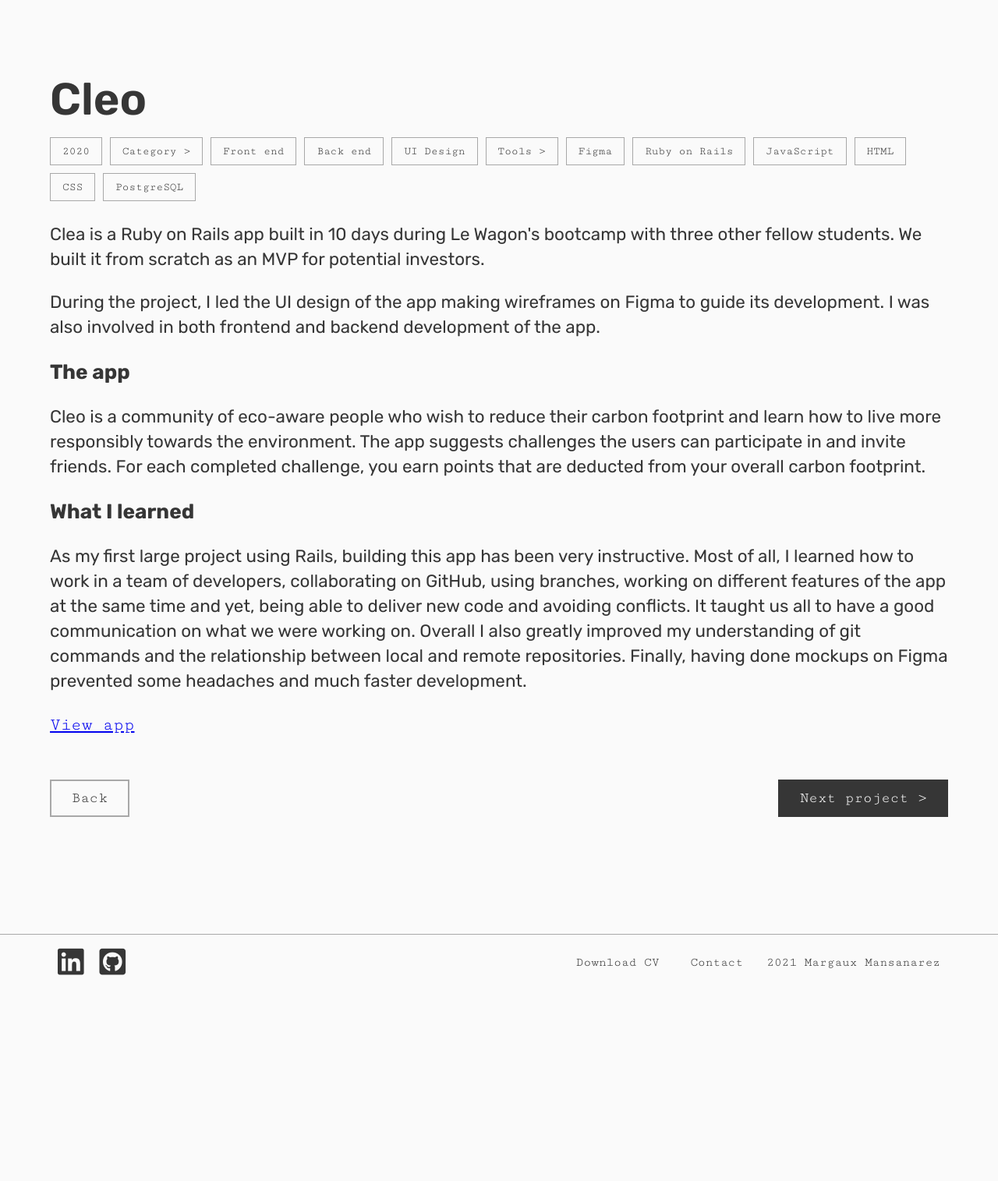
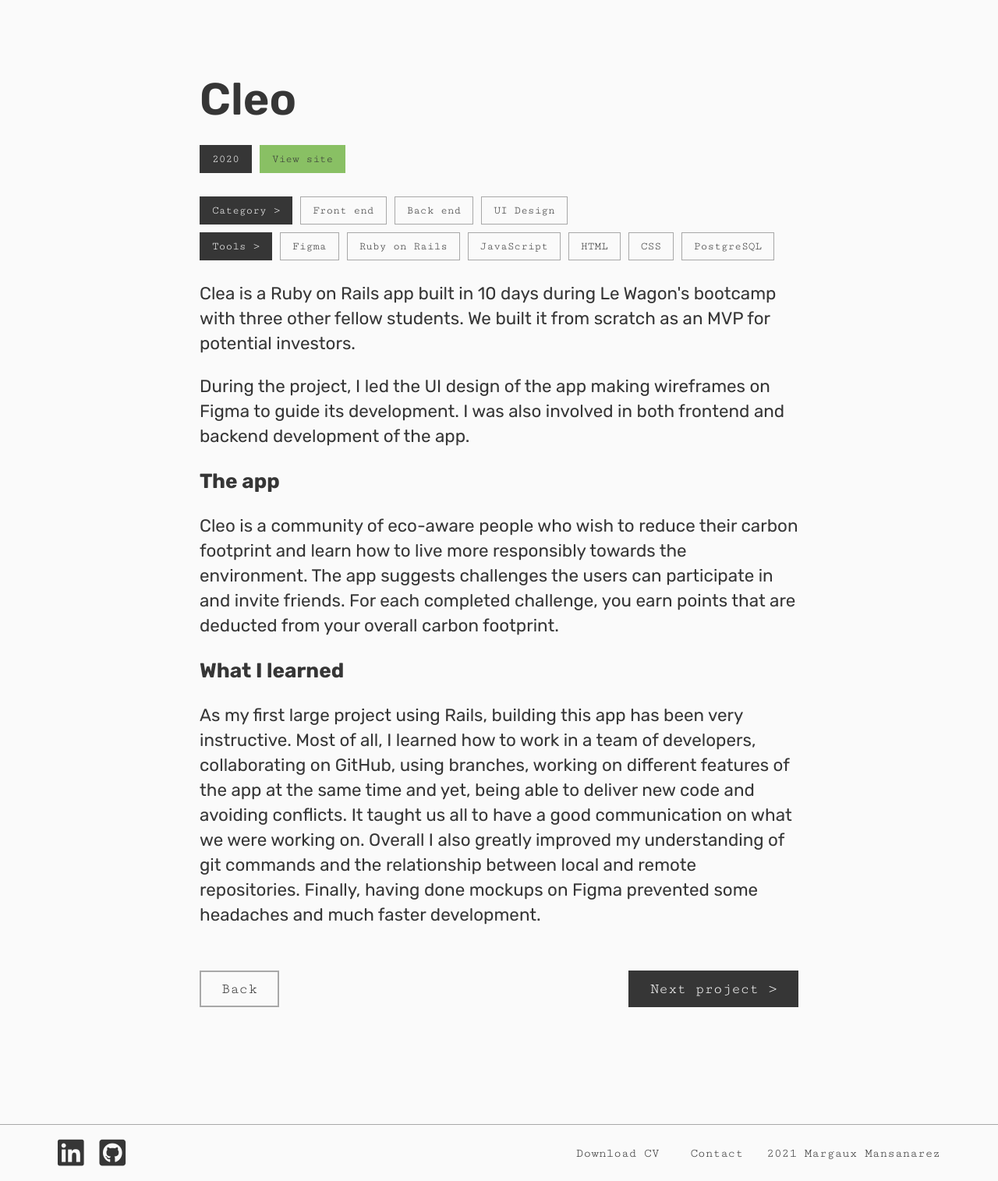
Before and after one commit to margaux-m/portfolio, a PHP site: page /pages/projects/cleo.html in a window 1280 px wide. Shown: the part 137-1652 px from the top of the page at 78% size. Before the commit the page ends 1388 px from the top, so only its background shows below. Run offline with PHP 8.4, Linux system fonts and the light colour scheme; some libraries are stand-ins or nearby versions.

Commit message:
Styled project tags

```diff
--- a/assets/css/components/cards.css
+++ b/assets/css/components/cards.css
@@ -56,39 +56,6 @@
   line-height: 1.4;
 }
 
-/* Tags */
-.tags {
-  font-family: 'Cutive Mono', monospace;
-  font-size: 1rem;
-  display: flex;
-  flex-wrap: wrap;
-  justify-content: center;
-}
-
-.tags-left {
-  justify-content: left;
-  font-size: 0.9rem;
-  margin-top: 10px;
-}
-
-.tag {
-  background-color: #363636;
-  color: #FAFAFA;
-  padding: 3px 15px;
-  margin: 5px;
-}
-
-.tag-outline {
-  border: 1px solid #A8A8A8;
-  padding: 1px 15px;
-  margin: 5px 10px 5px 0px;
-}
-
-.tag-outline:hover {
-  border: 1px solid #363636;
-  box-shadow: 1px 1px 3px rgba(54, 54, 54, 0.2);
-}
-
 /* Logo on hover */
 .project-card:hover {
   color: transparent;
--- a/assets/css/components/container.css
+++ b/assets/css/components/container.css
@@ -5,6 +5,10 @@
 
 .container-body {
   padding-top: 2.8rem;
+}
+
+.container-project {
+  width: 60%;
 }
 
 .cta-container {
--- /dev/null
+++ b/assets/css/components/tag.css
@@ -0,0 +1,49 @@
+.tags {
+  font-family: 'Cutive Mono', monospace;
+  font-size: 1rem;
+  display: flex;
+  flex-wrap: wrap;
+  justify-content: center;
+}
+
+.tags-left {
+  justify-content: left;
+  font-size: 0.9rem;
+}
+
+.tags >  a {
+  text-decoration: none;
+}
+
+.tag {
+  background-color: #363636;
+  color: #FAFAFA;
+  padding: 3px 15px;
+  margin: 3px;
+}
+
+.tag-outline {
+  border: 1px solid #A8A8A8;
+  padding: 1px 15px;
+  margin: 5px 10px 5px 0px;
+}
+
+.tag-dark-border {
+  border: 1px solid #363636;
+}
+
+.tag-green {
+  background-color: #89C064;
+  border: 1px solid #89C064;
+  color: #363636;
+}
+
+.tag-green:hover {
+  background-color: #A8A8A8;
+  border: 1px solid #363636;
+  box-shadow: 1px 1px 3px rgba(54, 54, 54, 0.2);
+}
+
+.tag-block {
+  margin-top: 20px;
+}
--- a/assets/css/style.css
+++ b/assets/css/style.css
@@ -14,6 +14,7 @@
 @import url('components/logo.css');
 @import url('components/navbar.css');
 @import url('components/project.css');
+@import url('components/tag.css');
 @import url('components/timeline.css');
 
 /* Media queries */
--- a/pages/projects/cleo.html
+++ b/pages/projects/cleo.html
@@ -24,15 +24,21 @@
     </div>
   </nav>
   <!-- Main content -->
-  <div class="container container-body">
+  <div class="container container-body container-project">
     <h1 class="no-margin">Cleo</h1>
+    <div class="tags tags-left tag-block">
+      <p class="tag-outline tag tag-dark-border">2020</p>
+      <a href="http://www.cleoapp.org/"><p class="tag-outline tag tag-dark-border tag-green">View site</p></a>
+    </div>
+    <div class="tag-block">
       <div class="tags tags-left">
-      <p class="tag-outline">2020</p>
-      <p class="tag-outline">Category &#62;</p>
+        <p class="tag-outline tag tag-dark-border">Category &#62;</p>
         <p class="tag-outline">Front end</p>
         <p class="tag-outline">Back end</p>
         <p class="tag-outline">UI Design</p>
-      <p class="tag-outline">Tools &#62;</p>
+      </div>
+      <div class="tags tags-left">
+        <p class="tag-outline tag tag-dark-border">Tools &#62;</p>
         <p class="tag-outline">Figma</p>
         <p class="tag-outline">Ruby on Rails</p>
         <p class="tag-outline">JavaScript</p>
@@ -41,6 +47,7 @@
         <p class="tag-outline">PostgreSQL</p>
       </div>
       <div>
+    </div>
       <p>
         Clea is a Ruby on Rails app built in 10 days during Le Wagon's bootcamp with three other
         fellow students. We built it from scratch as an MVP for potential investors.
@@ -66,9 +73,6 @@
         and the relationship between local and remote repositories. Finally, having done mockups on
         Figma prevented some headaches and much faster development.
       </p>
-      <p>
-        <a href="http://www.cleoapp.org/">View app</a>
-      </p>
     </div>
     <div class="projects-nav">
       <a class="btn btn-outline btn-small" href="../work.html">Back</a>
--- a/pages/projects/shaker.html
+++ b/pages/projects/shaker.html
@@ -24,7 +24,7 @@
     </div>
   </nav>
   <!-- Main content -->
-  <div class="container container-body">
+  <div class="container container-body container-project">
     <h1 class="no-margin">Shaker</h1>
     <div class="tags tags-left">
       <p class="tag-outline">UI Design</p>
```
Lines whose indentation alone changed are shown as unchanged.
